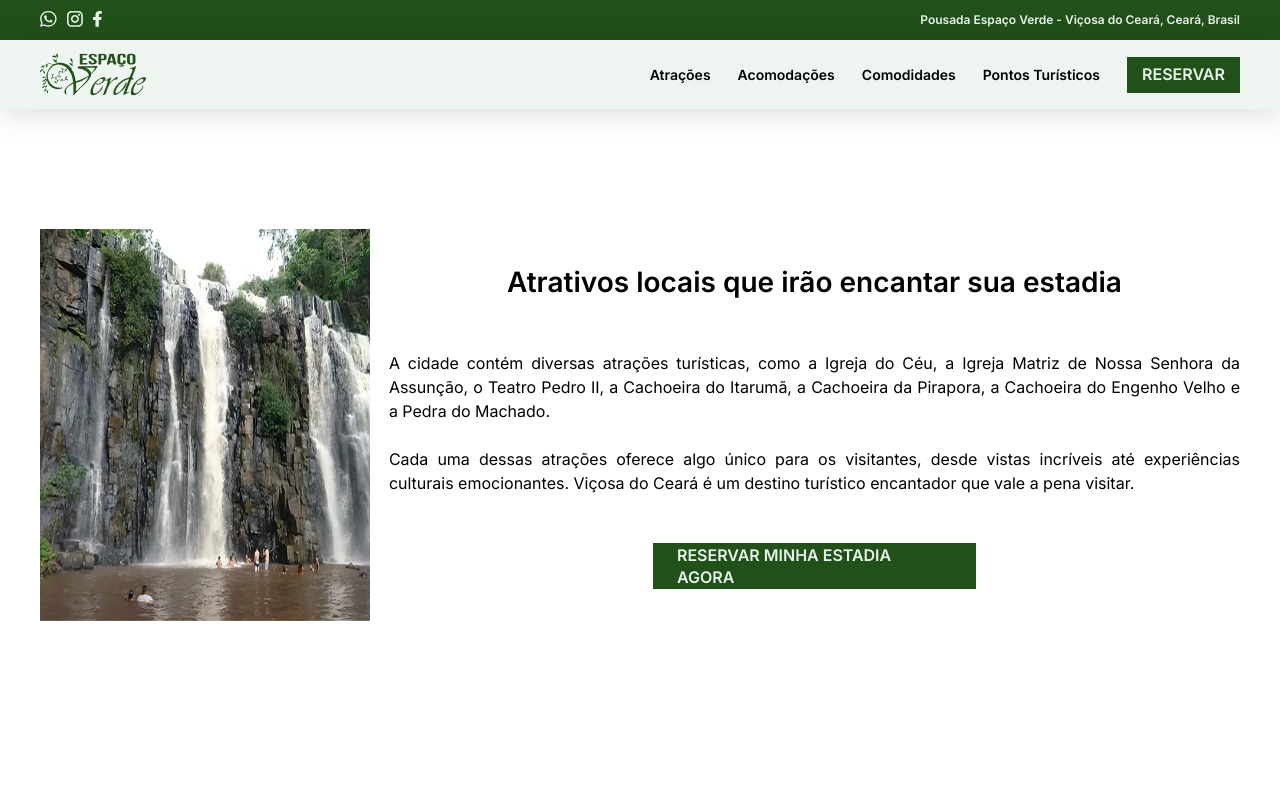
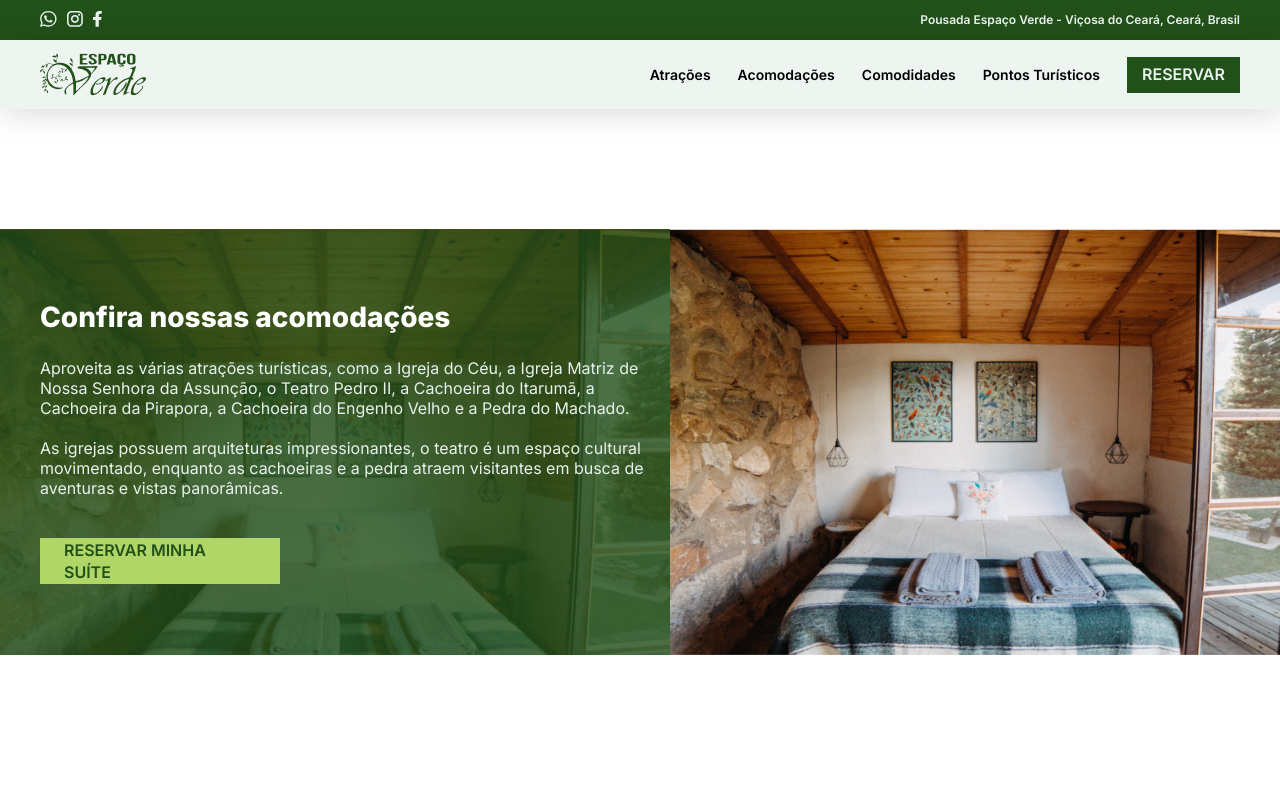
Before and after one commit to GabrielPassos25/PousadaEspacoVerde2.0, a React (Create React App) app: page / in a window 1280 px wide. Shown: the top 800 px of the page. Built offline with nearby package versions, Linux system fonts and the light colour scheme.

Commit message:
feat: adiciona sessão descrição

```diff
--- a/src/App.tsx
+++ b/src/App.tsx
@@ -7,6 +7,7 @@ import { NavBar } from './components/NavBar';
 import { Section } from './components/Section';
 import { Atractives } from './components/Atractives';
 import { Amenities } from './components/Amenities';
+import Description from './components/Description';
 
 function App() {
   return (
@@ -14,6 +15,10 @@ function App() {
       <GlobalStyle />
       <TopBar/>
       <NavBar/>
+      {/* Description */}
+      <Section>
+        <Description/>
+      </Section>
       {/* Atrativos */}
       <Section>
         <Atractives/>
--- /dev/null
+++ b/src/components/Description/index.tsx
@@ -0,0 +1,29 @@
+import { Container,Information,Title, Phrase } from "./style";
+
+import { getWindowSize } from '../../utils/getWindowSize';
+import { Button } from "../Button";
+
+import foto from '../../assets/Foto.png'
+
+const Description = () =>{
+    const windowSize = getWindowSize();
+    return(
+        <Container device={windowSize}>
+            <Information  device={windowSize}>
+                <Title device={windowSize}>
+                    Confira nossas acomodações
+                </Title>
+                <Phrase>
+                    Aproveita as várias atrações turísticas, como a Igreja do Céu, a Igreja Matriz de Nossa Senhora da Assunção, o Teatro Pedro II, a Cachoeira do Itarumã, a Cachoeira da Pirapora, a Cachoeira do Engenho Velho e a Pedra do Machado.
+                    <br/>
+                    <br/>
+                    As igrejas possuem arquiteturas impressionantes, o teatro é um espaço cultural movimentado, enquanto as cachoeiras e a pedra atraem visitantes em busca de aventuras e vistas panorâmicas.
+                </Phrase>
+                <Button type="secondary" text="Reservar minha suíte" onClick={()=>console.log("Clicou")} size={windowSize === 'mobile'? 'xlarge':'large'} />
+            </Information >
+            <img src={foto} alt="foto" style={{flex:1}}/>
+        </Container>
+    )
+}
+
+export default Description;
--- /dev/null
+++ b/src/components/Description/style.ts
@@ -0,0 +1,51 @@
+import styled from 'styled-components';
+import foto from '../../assets/Foto.png'
+
+export const Container = styled.div<{device: string}>`
+    display: flex;
+    ${({device}) => device === 'desktop' ?
+        {
+            flexDirection:'row',
+            height: 532,
+        }
+        : device === 'tablet' ?
+        {
+            flexDirection:'row',
+            height: 546,
+        }
+        :
+        {
+            flexDirection:'column',
+            height: 1092,
+        }
+    }
+    padding: ${({device}) => device === 'desktop' ? '64px 0' : device === 'tablet' ? '60px 0' : '20xp 0'};
+`;
+
+export const Information = styled.div<{device: string}>`
+    display: flex;
+    flex-direction:column;
+    padding: ${({device}) => device === 'desktop' ? '93px 20px 93px 120px' : device === 'tablet' ? '40px 20px 40px 40px' : '40px 20px 40px 20px'};
+    flex:1;
+    background: linear-gradient(0deg, rgba(34, 80, 25, 0.8), rgba(34, 80, 25, 0.8)), url(${foto});
+    background-size:100%;
+    background-repeat: no-repeat;
+    align-items:flex-start;
+    justify-content:center;
+    background-color:red;
+`;
+
+export const Title = styled.p<{device: string}>`
+    color: #fff;
+    margin-bottom:24px;
+    font-weight:bold;
+    align-self:flex-start;
+    font-size:${({device}) => device === 'desktop' ? '36px' : device === 'tablet' ? '28px' : '28px'};
+`;
+
+export const Phrase = styled.p`
+    margin-bottom:40px;
+    font-size:16px;
+    font-weight:400px;
+    color:#E8F2ED;
+`;
```
Also changed, not shown: src/assets/Foto.png (added).
